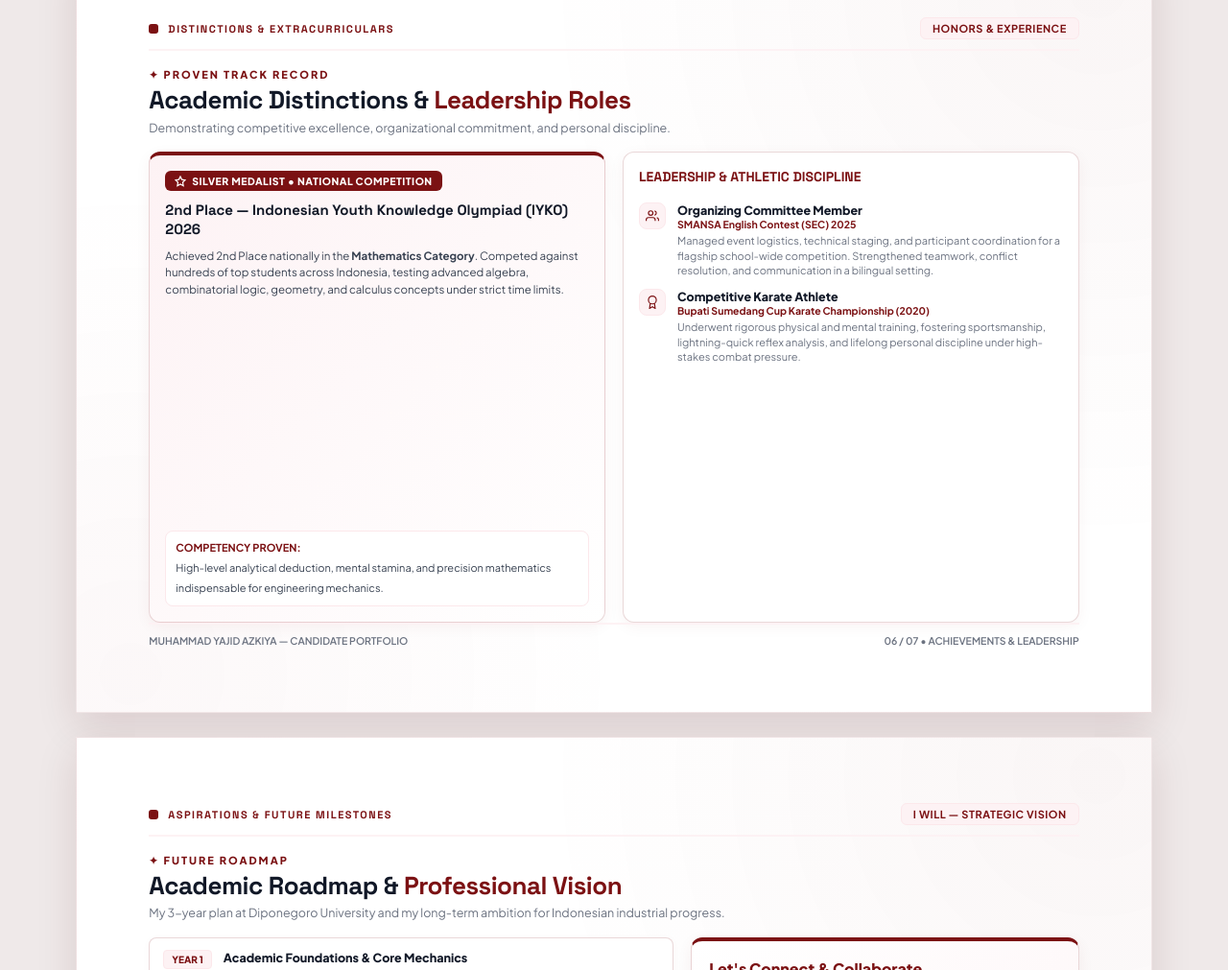
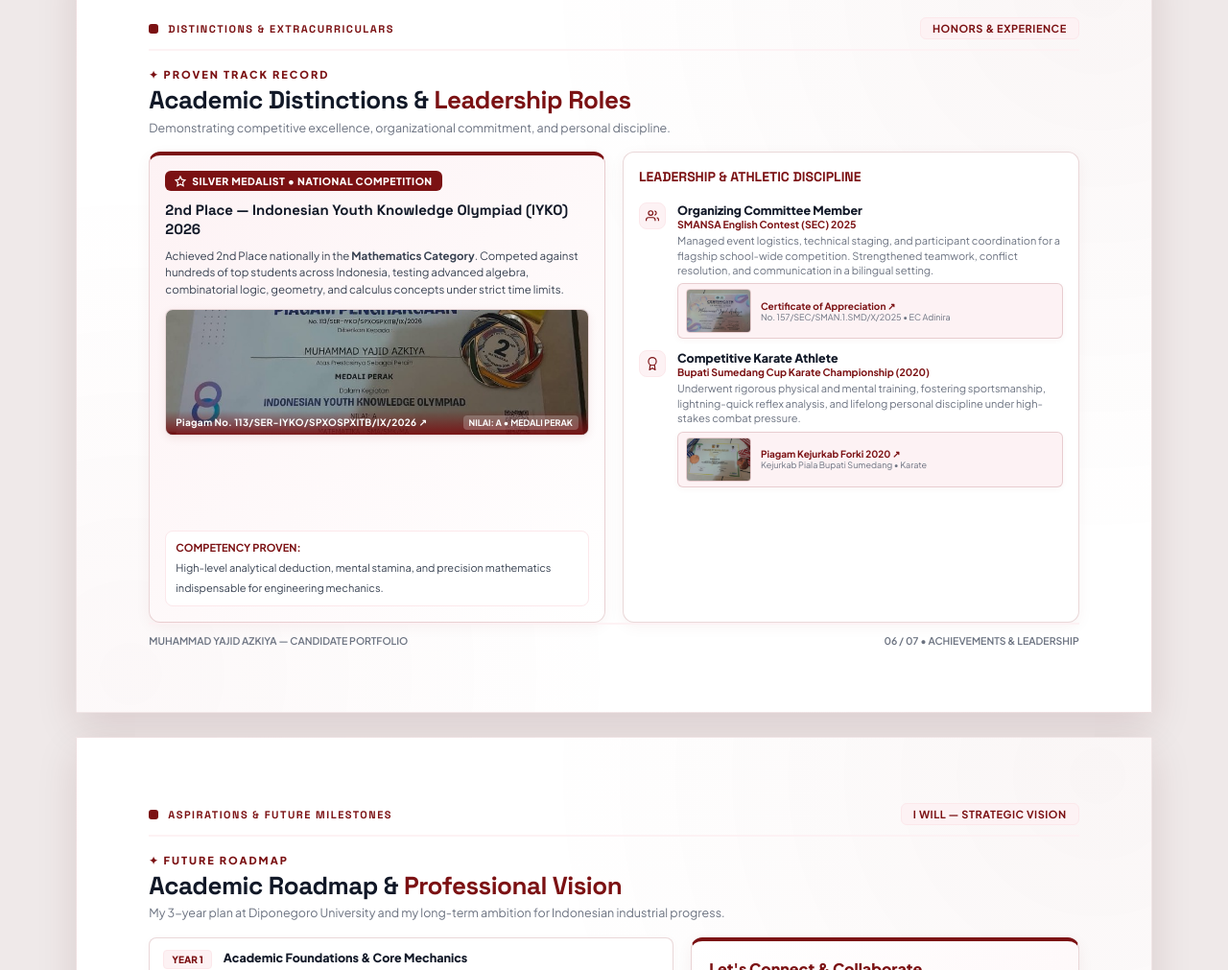
Before and after one commit to kalemkia-dot/kalemkia-dot.github.io, a plain HTML site: page index.html in a window 1280 px wide. Shown: the part 4168-5179 px from the top of the page at 96% size. Drawn offline with Linux system fonts and the light colour scheme.

Commit message:
Add and pair 3 verified certificates to Slide 06 Achievements and Leadership

```diff
--- a/index.html
+++ b/index.html
@@ -1368,6 +1368,16 @@
         <p class="award-desc">
           Achieved 2nd Place nationally in the <strong>Mathematics Category</strong>. Competed against hundreds of top students across Indonesia, testing advanced algebra, combinatorial logic, geometry, and calculus concepts under strict time limits.
         </p>
+
+        <!-- Certificate 1: IYKO Math Silver Medal -->
+        <a href="cert-iyko.jpg" target="_blank" style="display: block; position: relative; border-radius: 8px; overflow: hidden; border: 1.5px solid var(--maroon-border); box-shadow: 0 3px 10px rgba(123, 17, 19, 0.08); text-decoration: none; margin: 2px 0 6px 0; background: var(--white-pure);">
+          <img src="cert-iyko.jpg" alt="Piagam Penghargaan IYKO 2026 Matematika" style="width: 100%; height: 130px; object-fit: cover; object-position: center 55%; display: block;" />
+          <div style="position: absolute; bottom: 0; left: 0; right: 0; background: linear-gradient(transparent, rgba(123, 17, 19, 0.92)); padding: 5px 10px; display: flex; justify-content: space-between; align-items: center;">
+            <span style="font-size: 10px; color: #fff; font-weight: 700; letter-spacing: 0.3px;">Piagam No. 113/SER-IYKO/SPXOSPXITB/IX/2026 ↗</span>
+            <span style="font-size: 9px; color: #fff; background: rgba(255,255,255,0.22); padding: 2px 6px; border-radius: 4px; font-weight: 700;">NILAI: A • MEDALI PERAK</span>
+          </div>
+        </a>
+
         <div style="background: var(--white-pure); border: 1px solid var(--maroon-light); border-radius: 8px; padding: 10px; margin-top: auto;">
           <span style="font-size: 11px; font-weight: 700; color: var(--maroon-primary); display: block; margin-bottom: 2px;">COMPETENCY PROVEN:</span>
           <span style="font-size: 11px; color: var(--text-body);">High-level analytical deduction, mental stamina, and precision mathematics indispensable for engineering mechanics.</span>
@@ -1383,10 +1393,19 @@
           <div class="timeline-icon">
             <svg width="14" height="14" viewBox="0 0 24 24" fill="none" stroke="currentColor" stroke-width="2"><path d="M17 21v-2a4 4 0 0 0-4-4H5a4 4 0 0 0-4 4v2"></path><circle cx="9" cy="7" r="4"></circle><path d="M23 21v-2a4 4 0 0 0-3-3.87"></path><path d="M16 3.13a4 4 0 0 1 0 7.75"></path></svg>
           </div>
-          <div class="timeline-content">
+          <div class="timeline-content" style="flex: 1;">
             <h5>Organizing Committee Member</h5>
             <div class="timeline-sub">SMANSA English Contest (SEC) 2025</div>
-            <p>Managed event logistics, technical staging, and participant coordination for a flagship school-wide competition. Strengthened teamwork, conflict resolution, and communication in a bilingual setting.</p>
+            <p style="margin-bottom: 6px;">Managed event logistics, technical staging, and participant coordination for a flagship school-wide competition. Strengthened teamwork, conflict resolution, and communication in a bilingual setting.</p>
+
+            <!-- Certificate 3: SEC 2025 Committee -->
+            <a href="cert-sec.jpg" target="_blank" style="display: flex; align-items: center; gap: 10px; background: var(--maroon-soft); border: 1px solid var(--maroon-border); border-radius: 6px; padding: 5px 8px; text-decoration: none; box-shadow: 0 2px 6px rgba(123, 17, 19, 0.04);">
+              <img src="cert-sec.jpg" alt="Certificate of Appreciation SEC 2025" style="width: 68px; height: 46px; object-fit: cover; object-position: center 55%; border-radius: 4px; border: 1px solid var(--maroon-border); flex-shrink: 0;" />
+              <div style="flex: 1; min-width: 0;">
+                <span style="font-size: 10px; font-weight: 700; color: var(--maroon-primary); display: block; white-space: nowrap; overflow: hidden; text-overflow: ellipsis;">Certificate of Appreciation ↗</span>
+                <span style="font-size: 9px; color: var(--text-muted); display: block;">No. 157/SEC/SMAN.1.SMD/X/2025 • EC Adinira</span>
+              </div>
+            </a>
           </div>
         </div>
 
@@ -1394,10 +1413,19 @@
           <div class="timeline-icon">
             <svg width="14" height="14" viewBox="0 0 24 24" fill="none" stroke="currentColor" stroke-width="2"><circle cx="12" cy="8" r="7"></circle><polyline points="8.21 13.89 7 23 12 20 17 23 15.79 13.88"></polyline></svg>
           </div>
-          <div class="timeline-content">
+          <div class="timeline-content" style="flex: 1;">
             <h5>Competitive Karate Athlete</h5>
             <div class="timeline-sub">Bupati Sumedang Cup Karate Championship (2020)</div>
-            <p>Underwent rigorous physical and mental training, fostering sportsmanship, lightning-quick reflex analysis, and lifelong personal discipline under high-stakes combat pressure.</p>
+            <p style="margin-bottom: 6px;">Underwent rigorous physical and mental training, fostering sportsmanship, lightning-quick reflex analysis, and lifelong personal discipline under high-stakes combat pressure.</p>
+
+            <!-- Certificate 2: Bupati Sumedang Cup Karate -->
+            <a href="cert-karate.jpg" target="_blank" style="display: flex; align-items: center; gap: 10px; background: var(--maroon-soft); border: 1px solid var(--maroon-border); border-radius: 6px; padding: 5px 8px; text-decoration: none; box-shadow: 0 2px 6px rgba(123, 17, 19, 0.04);">
+              <img src="cert-karate.jpg" alt="Piagam Penghargaan Kejurkab Karate 2020" style="width: 68px; height: 46px; object-fit: cover; object-position: center 55%; border-radius: 4px; border: 1px solid var(--maroon-border); flex-shrink: 0;" />
+              <div style="flex: 1; min-width: 0;">
+                <span style="font-size: 10px; font-weight: 700; color: var(--maroon-primary); display: block; white-space: nowrap; overflow: hidden; text-overflow: ellipsis;">Piagam Kejurkab Forki 2020 ↗</span>
+                <span style="font-size: 9px; color: var(--text-muted); display: block;">Kejurkab Piala Bupati Sumedang • Karate</span>
+              </div>
+            </a>
           </div>
         </div>
       </div>
```
Also changed, not shown: cert-iyko.jpg (added), cert-karate.jpg (added), cert-sec.jpg (added).
